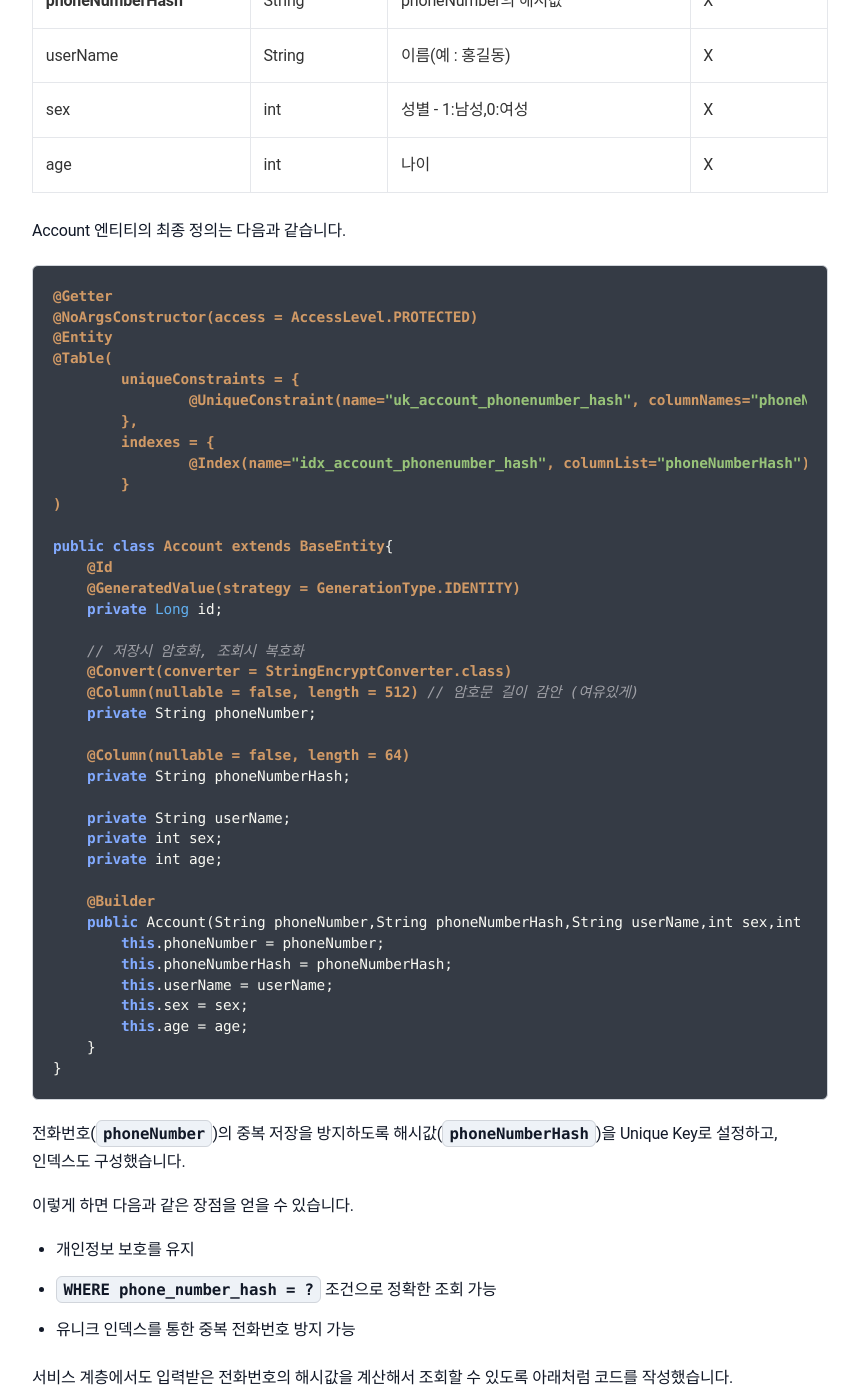
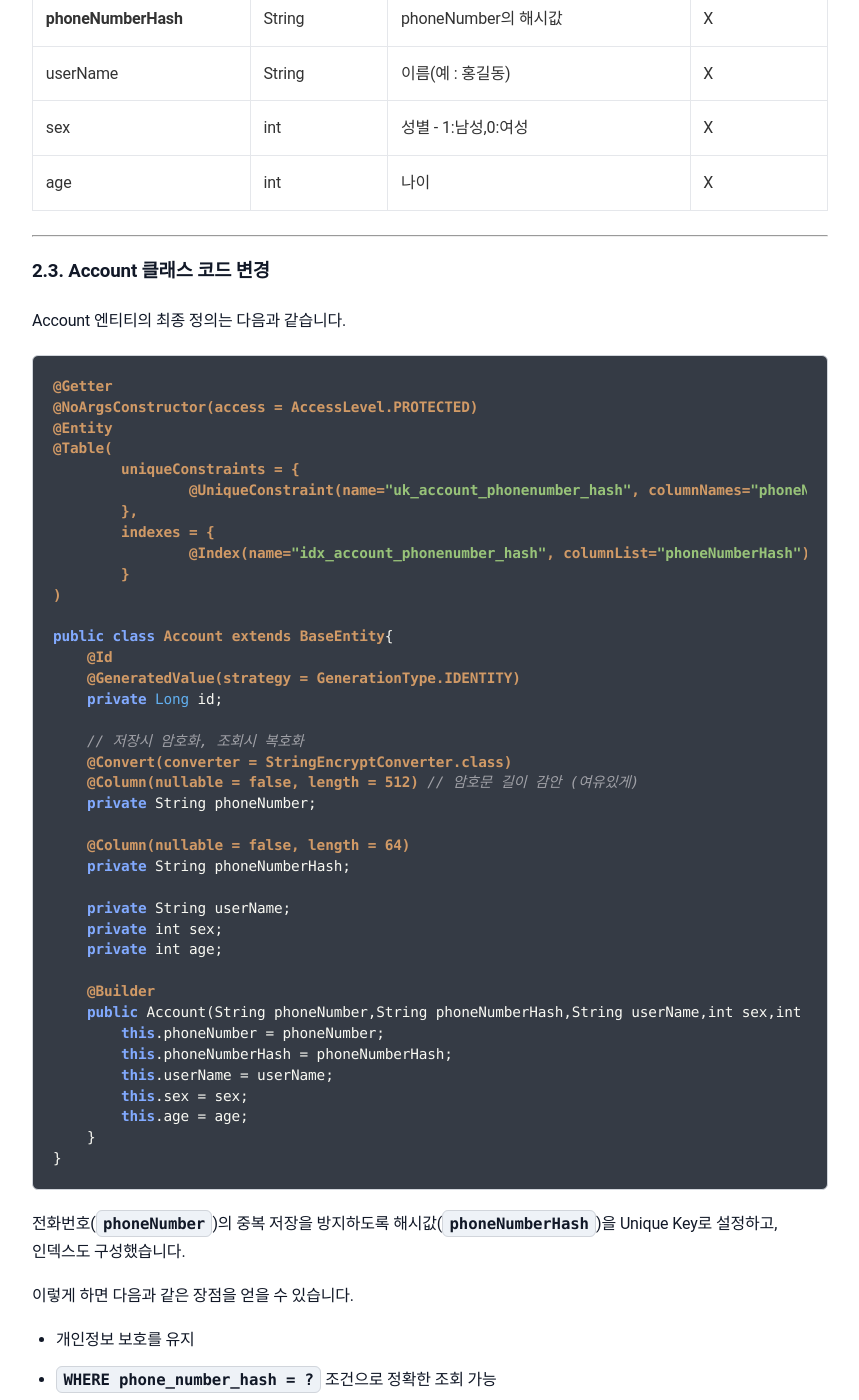
Before and after one commit to sanghoon-lee/sanghoon-lee.github.io, a Jekyll site: the page built from _posts/2026-01-31-JPACryptoConverter5.md, in a window 1280 px wide and 1400 px high, scrolled down 4982 px. Shown: the whole window, without its empty margins (210-1069 px from the left). Built offline with Jekyll 4.4.1, drawn with Linux system fonts in a browser that asks for light colours; nearby versions of some CDN libraries; comment, search, counter and statistics services are not loaded; some of the changed text lies outside the part shown.

Commit message:
애플리케이션 레벨 암호화 5/5 포스팅 내용 수정보완

````diff
--- a/_posts/2026-01-31-JPACryptoConverter5.md
+++ b/_posts/2026-01-31-JPACryptoConverter5.md
@@ -169,6 +169,8 @@ public String convertToEntityAttribute(String dbData) {
 
 즉, **암호화된 컬럼은 조회 조건으로 사용하기 어렵다**는 점은 명확한 한계였습니다.
 
+---
+
 ### 2.2. 토이 프로젝트에서의 해결방식
 
 이러한 한계를 극복하기 위해서, 이번 토이 프로젝트에서는 암호문과 함께 **조회용 식별자 역할을 하는 해시 값**을 별도로 저장하는 방식을 선택했습니다.
@@ -183,6 +185,10 @@ public String convertToEntityAttribute(String dbData) {
 | userName | String | 이름(예 : 홍길동) | X |
 | sex | int | 성별 - 1:남성,0:여성 | X |
 | age | int | 나이 | X |
+
+---
+
+### 2.3. Account 클래스 코드 변경
 
 Account 엔티티의 최종 정의는 다음과 같습니다.
 
@@ -235,6 +241,10 @@ public class Account extends BaseEntity{
 * `WHERE phone_number_hash = ?` 조건으로 정확한 조회 가능
 * 유니크 인덱스를 통한 중복 전화번호 방지 가능
 
+---
+
+### 2.4. 서비스 계층의 코드 변경
+
 서비스 계층에서도 입력받은 전화번호의 해시값을 계산해서 조회할 수 있도록 아래처럼 코드를 작성했습니다.
 
 ```java
````
Also changed, not shown: other parts of _posts/2026-01-31-JPACryptoConverter5.md (+1 -1 lines).
